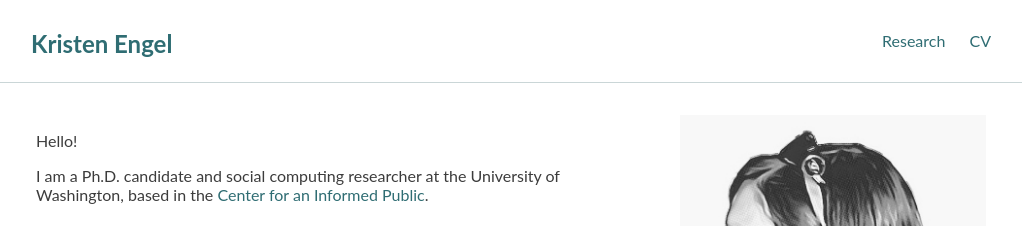
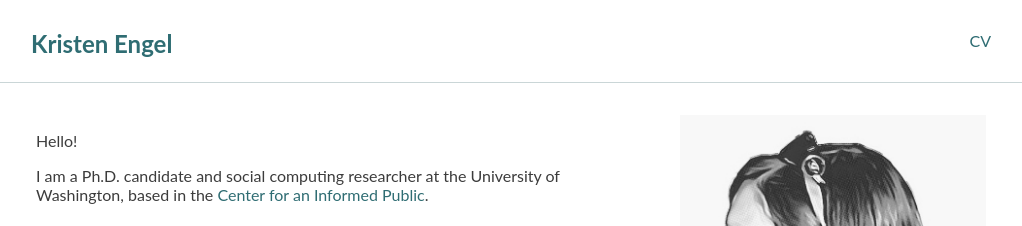
Before and after one commit to engelkri/engelkri.github.io, a Jekyll site: the page built from index.html, in a window 1280 px wide. Shown: the top 226 px of the page, without its empty margins (129-1151 px from the left). Built offline with Jekyll 4.4.1, drawn with Linux system fonts in a browser that asks for light colours; nearby versions of some CDN libraries.

Commit message:
Comment out Research link in default layout
Comment out the Research link in the navigation.

```diff
--- a/_layouts/default.html
+++ b/_layouts/default.html
@@ -97,7 +97,7 @@
       <a href="{{ '/' | relative_url }}">Kristen Engel</a>
     </h1>
     <nav class="site-nav">
-      <a href="{{ '/research/' | relative_url }}">Research</a>
+      <!-- <a href="{{ '/research/' | relative_url }}">Research</a> -->
 
       {% unless page.permalink == '/links/' %}
         <a href="{{ '/cv/' | relative_url }}">CV</a>
```
